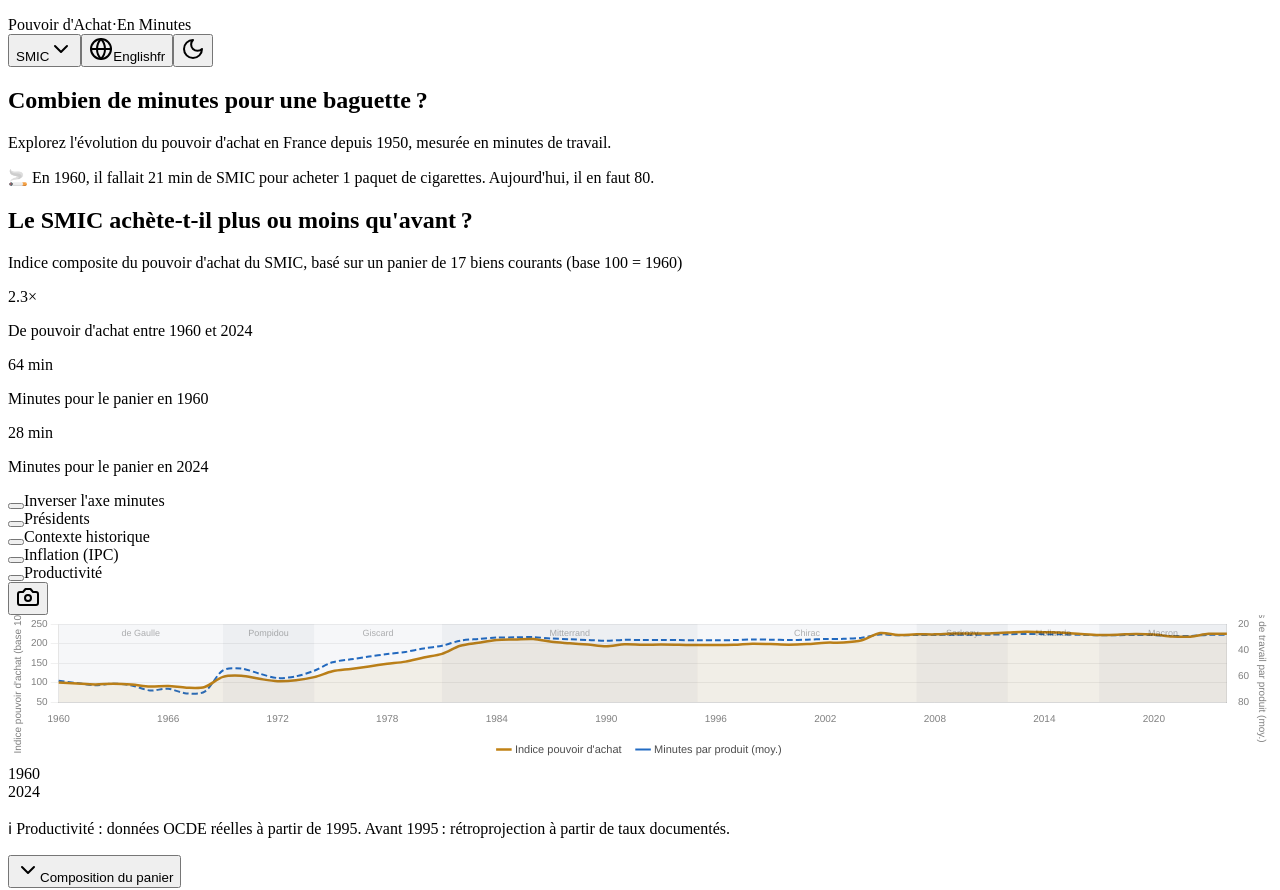
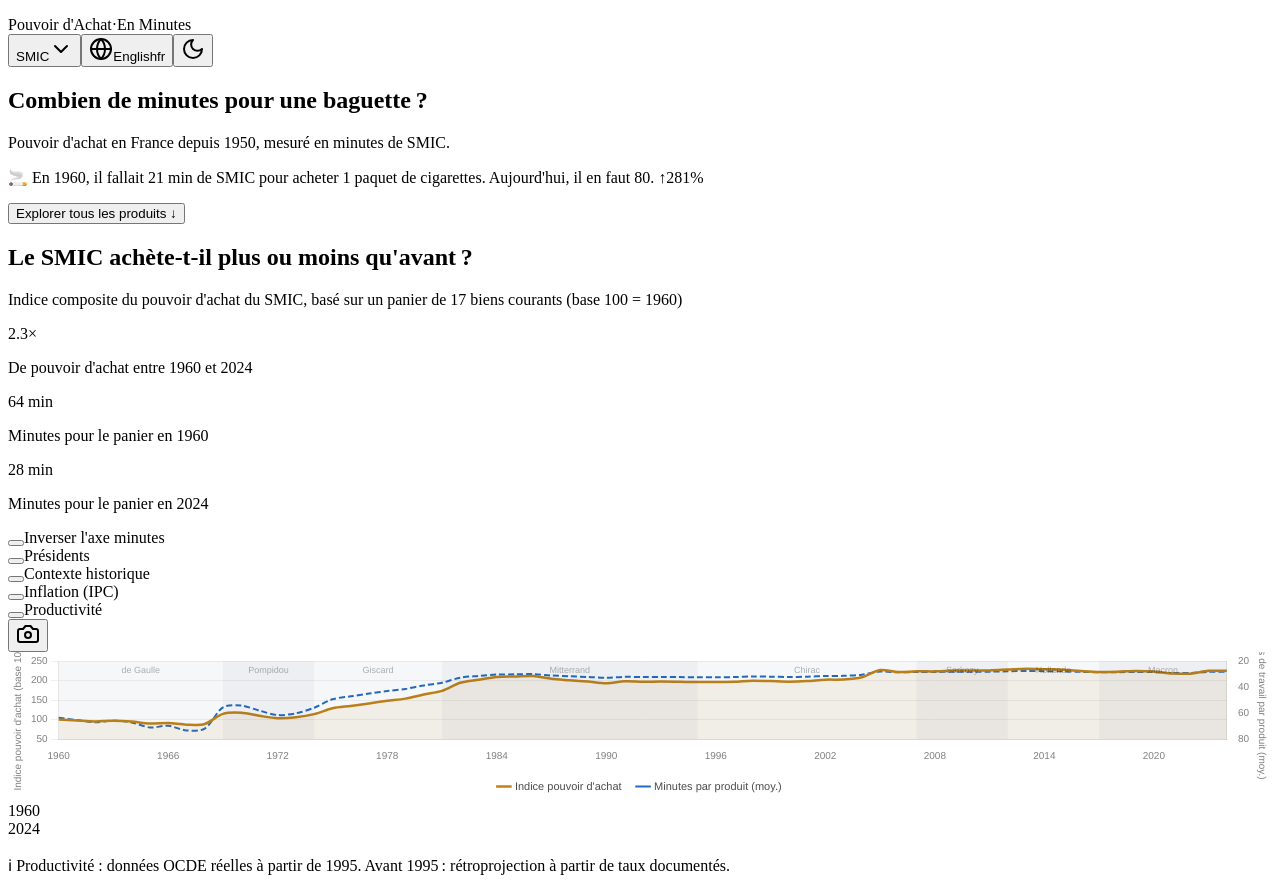
Before and after one commit to Ngopimas/enminutes, a React (Vite) app in the folder client/: page /#/ in a window 1280 px wide. Shown: the part 1260-2150 px from the top of the page. Built offline with nearby package versions, Linux system fonts and the light colour scheme.

Commit message:
feat: add percentage change display and smooth scroll button in Hero component; update translations for clarity

```diff
--- a/client/src/components/Hero.tsx
+++ b/client/src/components/Hero.tsx
@@ -35,6 +35,7 @@ export default function Hero() {
   const nameDisplay =
     lang === "fr" ? product.nameFr.toLowerCase() : product.nameEn.toLowerCase();
   const wentDown = lastMin < firstMin;
+  const pctChange = Math.abs(Math.round(((lastMin - firstMin) / firstMin) * 100));
 
   const refLabel =
     salaryRef === "smic"
@@ -52,17 +53,17 @@ export default function Hero() {
   return (
     <section className="py-16 md:py-28" data-testid="hero">
       <div className="max-w-6xl mx-auto px-4 text-center">
-        <h1 className="text-3xl md:text-5xl font-bold tracking-tight mb-5">
+        <h1 className="text-3xl md:text-5xl font-bold tracking-tight mb-2">
           {t("heroHeadline")}
         </h1>
-        <p className="text-muted-foreground text-sm md:text-base max-w-lg mx-auto mb-8 text-balance">
+        <p className="text-muted-foreground text-base mx-auto mb-10">
           {salaryRef === "smic"
             ? t("heroSubtitle")
             : salaryRef === "median"
               ? t("heroSubtitleMedian")
               : t("heroSubtitleMean")}
         </p>
-        <div className="h-[80px] flex items-center justify-center overflow-hidden">
+<div className="h-[60px] flex items-center justify-center overflow-hidden">
           <AnimatePresence mode="wait">
             <motion.p
               key={`${productId}-${salaryRef}`}
@@ -96,7 +97,17 @@ export default function Hero() {
                       </span>
                       .
                     </>
-                  )}
+                  )}{" "}
+                  <span
+                    className={
+                      wentDown
+                        ? "font-semibold text-emerald-600 dark:text-emerald-400"
+                        : "font-semibold text-red-500 dark:text-red-400"
+                    }
+                  >
+                    {wentDown ? "↓" : "↑"}
+                    {pctChange}%
+                  </span>
                 </>
               ) : (
                 <>
@@ -121,12 +132,32 @@ export default function Hero() {
                       </span>
                       .
                     </>
-                  )}
+                  )}{" "}
+                  <span
+                    className={
+                      wentDown
+                        ? "font-semibold text-emerald-600 dark:text-emerald-400"
+                        : "font-semibold text-red-500 dark:text-red-400"
+                    }
+                  >
+                    {wentDown ? "↓" : "↑"}
+                    {pctChange}%
+                  </span>
                 </>
               )}
             </motion.p>
           </AnimatePresence>
         </div>
+        <button
+          onClick={() =>
+            document
+              .getElementById("explorer")
+              ?.scrollIntoView({ behavior: "smooth" })
+          }
+          className="mt-8 text-sm text-muted-foreground hover:text-foreground transition-colors cursor-pointer"
+        >
+          {t("heroExplore")} ↓
+        </button>
       </div>
     </section>
   );
--- a/client/src/components/ProductExplorer.tsx
+++ b/client/src/components/ProductExplorer.tsx
@@ -226,7 +226,7 @@ export default function ProductExplorer({
   };
 
   return (
-    <section className="py-12 md:py-20" data-testid="product-explorer">
+    <section id="explorer" className="py-12 md:py-20" data-testid="product-explorer">
       <div className="max-w-6xl mx-auto px-4">
         <h2 className="text-xl font-bold mb-1">{t("productExplorer")}</h2>
         <p className="text-sm text-muted-foreground mb-6">
--- a/client/src/lib/translations.ts
+++ b/client/src/lib/translations.ts
@@ -10,11 +10,12 @@ export const translations: Record<Lang, Record<string, string>> = {
     siteSubtitle: "Le temps de travail derrière chaque achat",
     heroHeadline: "Combien de minutes pour une baguette\u202F?",
     heroSubtitle:
-      "Explorez l'évolution du pouvoir d'achat en France depuis 1950, mesurée en minutes de travail.",
+      "Pouvoir d'achat en France depuis 1950, mesuré en minutes de SMIC.",
     heroSubtitleMedian:
-      "Explorez l'évolution du pouvoir d'achat en France depuis 1996, mesurée en minutes de salaire médian.",
+      "Pouvoir d'achat en France depuis 1996, mesuré en minutes de salaire médian.",
     heroSubtitleMean:
-      "Explorez l'évolution du pouvoir d'achat en France depuis 1950, mesurée en minutes de salaire moyen.",
+      "Pouvoir d'achat en France depuis 1950, mesuré en minutes de salaire moyen.",
+    heroExplore: "Explorer tous les produits",
     heroFactPrefix: "En",
     heroFactMiddle: "il fallait",
     heroFactMinutes: "minutes de travail pour acheter",
@@ -243,11 +244,12 @@ export const translations: Record<Lang, Record<string, string>> = {
     siteSubtitle: "The work-time behind every purchase",
     heroHeadline: "How many minutes for a baguette?",
     heroSubtitle:
-      "Explore the evolution of purchasing power in France since 1950, measured in work-minutes.",
+      "Purchasing power in France since 1950, in SMIC work-minutes.",
     heroSubtitleMedian:
-      "Explore the evolution of purchasing power in France since 1996, measured in minutes of median salary.",
+      "Purchasing power in France since 1996, in minutes of median salary.",
     heroSubtitleMean:
-      "Explore the evolution of purchasing power in France since 1950, measured in minutes of mean salary.",
+      "Purchasing power in France since 1950, in minutes of mean salary.",
+    heroExplore: "Explore all products",
     heroFactPrefix: "In",
     heroFactMiddle: "it took",
     heroFactMinutes: "work-minutes to buy",
```
